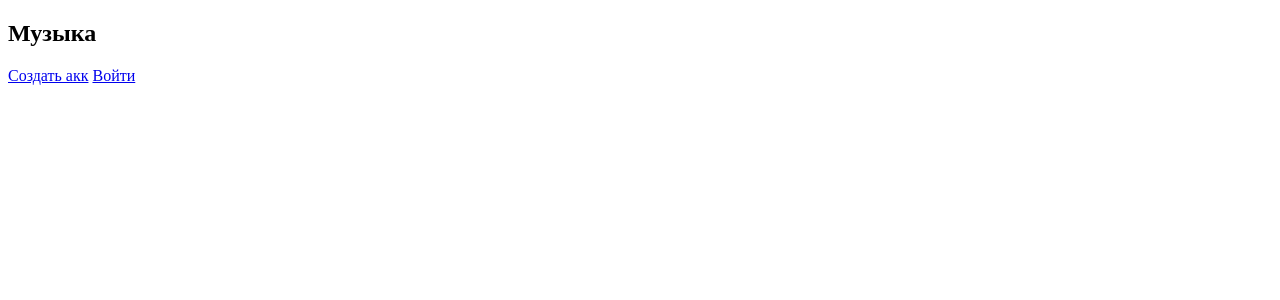
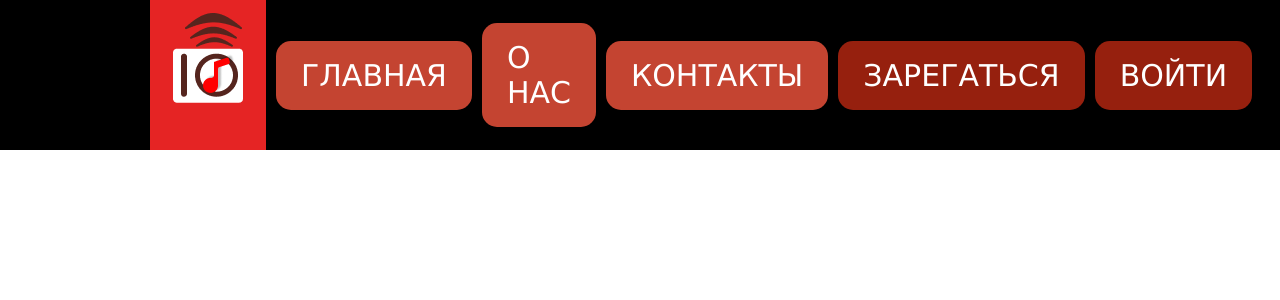
Before and after one commit to AnsChersik/music_play, a Flask app: page / in a window 1280 px wide. Shown: the top 300 px of the page. Run offline with Flask 3, Linux system fonts and the light colour scheme.

Commit message:
header_disaine

```diff
--- /dev/null
+++ b/static/css/style.css
@@ -0,0 +1,54 @@
+a,
+p {
+  font-family: Verdana, Geneva, Tahoma, sans-serif;
+  font-weight: 400;
+  font-style: normal;
+  text-decoration: none;
+}
+body {
+  margin: 0;
+}
+header {
+  height: 150px;
+  background-color: black;
+}
+
+.navbar {
+  display: flex;
+  justify-content: space-between;
+}
+
+.header_a,
+.img_header,
+.ml-auto {
+  display: flex;
+  align-items: center;
+}
+
+.conteiner {
+  padding: 0px 150px;
+}
+
+.header_a a {
+  font-size: 30px;
+  color: white;
+  background-color: #c44431;
+  padding: 17px 25px;
+  margin-left: 10px;
+  border-radius: 15px;
+}
+
+.ml-auto a {
+  font-size: 30px;
+  color: white;
+  background-color: #96200e;
+  padding: 17px 25px;
+  margin-left: 10px;
+  border-radius: 15px;
+}
+
+.main {
+  background-image: url("../img/Backgrpund_main.png"); /* относительный путь от CSS к img */
+  background-size: cover; /* масштабирование */
+  background-position: center; /* выравнивание по центру */
+}
--- a/templates/main.html
+++ b/templates/main.html
@@ -4,28 +4,42 @@
 <head>
   <meta charset="UTF-8">
   <meta name="viewport" content="width=device-width, initial-scale=1, shrink-to-fit=no">
+  <link rel="stylesheet" href="{{ url_for('static', filename='css/style.css') }}">
   <title>{{ title }}</title>
 </head>
 
 <body>
   <header>
-    <nav class="navbar navbar-light bg-light">
-      <h1>Музыка</h1>
-
+    <div class="conteiner">
+      <nav class="navbar">
+        <img src="{{ url_for('static', filename='img/Logo_background.png') }}" alt="Лого" class="img_header">
+        <div class="header_a">
+          <a href="">ГЛАВНАЯ</a>
+          <a href="">О НАС</a>
+          <a href="">КОНТАКТЫ</a>
+        </div>
         <div class="ml-auto">
           {% if current_user.is_authenticated %}
           <a class="btn btn-outline-secondary" href="/logout">
-          {{ current_user.name }} {{ current_user.surname }} (выход)
+            {{ current_user.name }} {{ current_user.surname }} ВЫЙТИ
           </a>
           {% else %}
-        <a href="/register" class="btn btn-primary">Создать акк</a>
-        <a href="/login" class="btn btn-success">Войти</a>
+          <a href="/register" class="btn btn-primary">ЗАРЕГАТЬСЯ</a>
+          <a href="/login" class="btn btn-success">ВОЙТИ</a>
           {% endif %}
         </div>
       </nav>
+    </div>
+
   </header>
 
-  <main role="main" class="container mt-4">
+  <main role="main">
+    <div class="main">
+
+      <div class="conteiner">
+
+      </div>
+    </div>
     {% block content %}{% endblock %}
   </main>
 </body>
```
Also changed, not shown: static/img/Backgrpund_main.png (added), static/img/Logo.png (added), static/img/Logo_background.png (added). Lines whose indentation alone changed are shown as unchanged.
